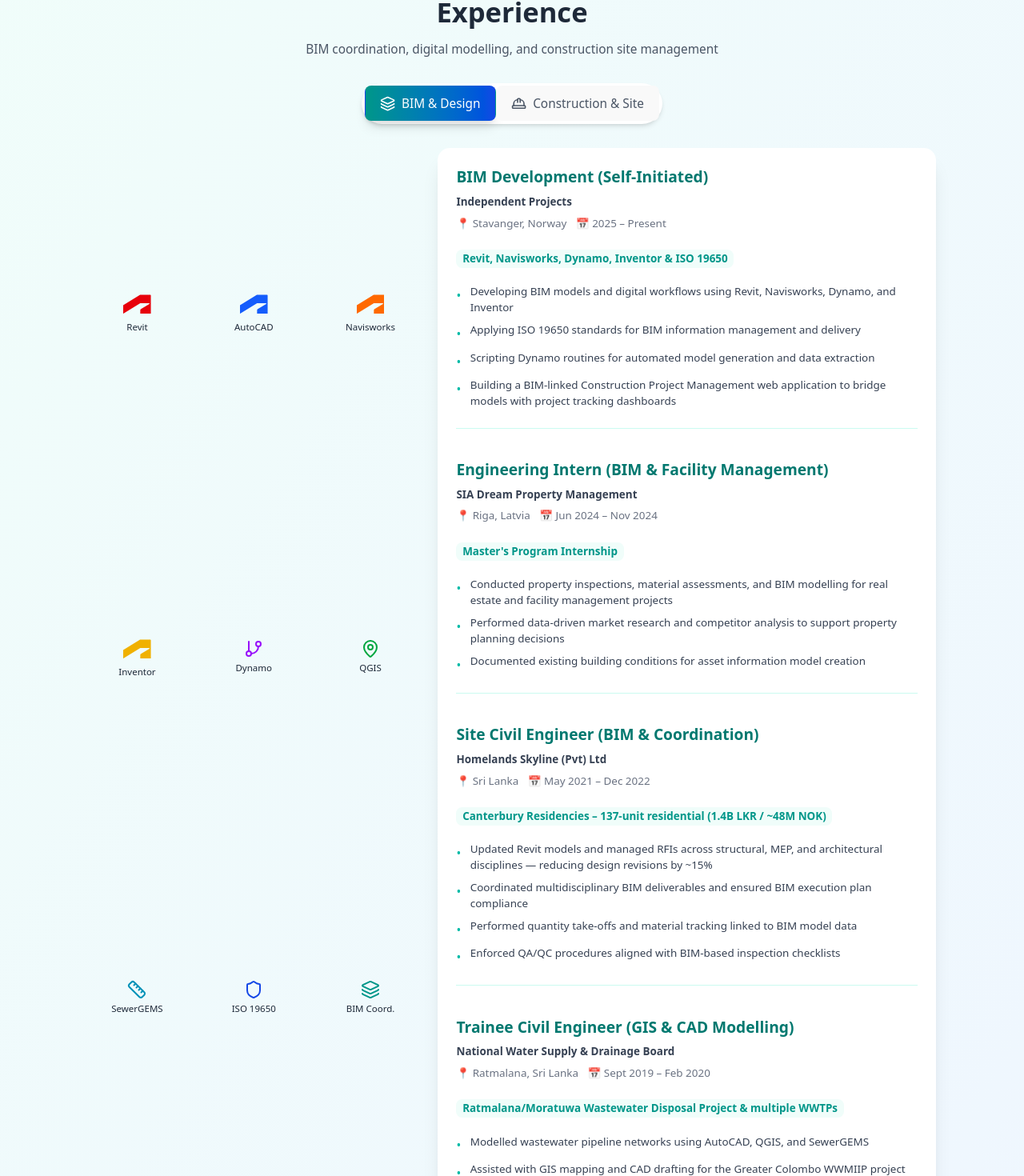
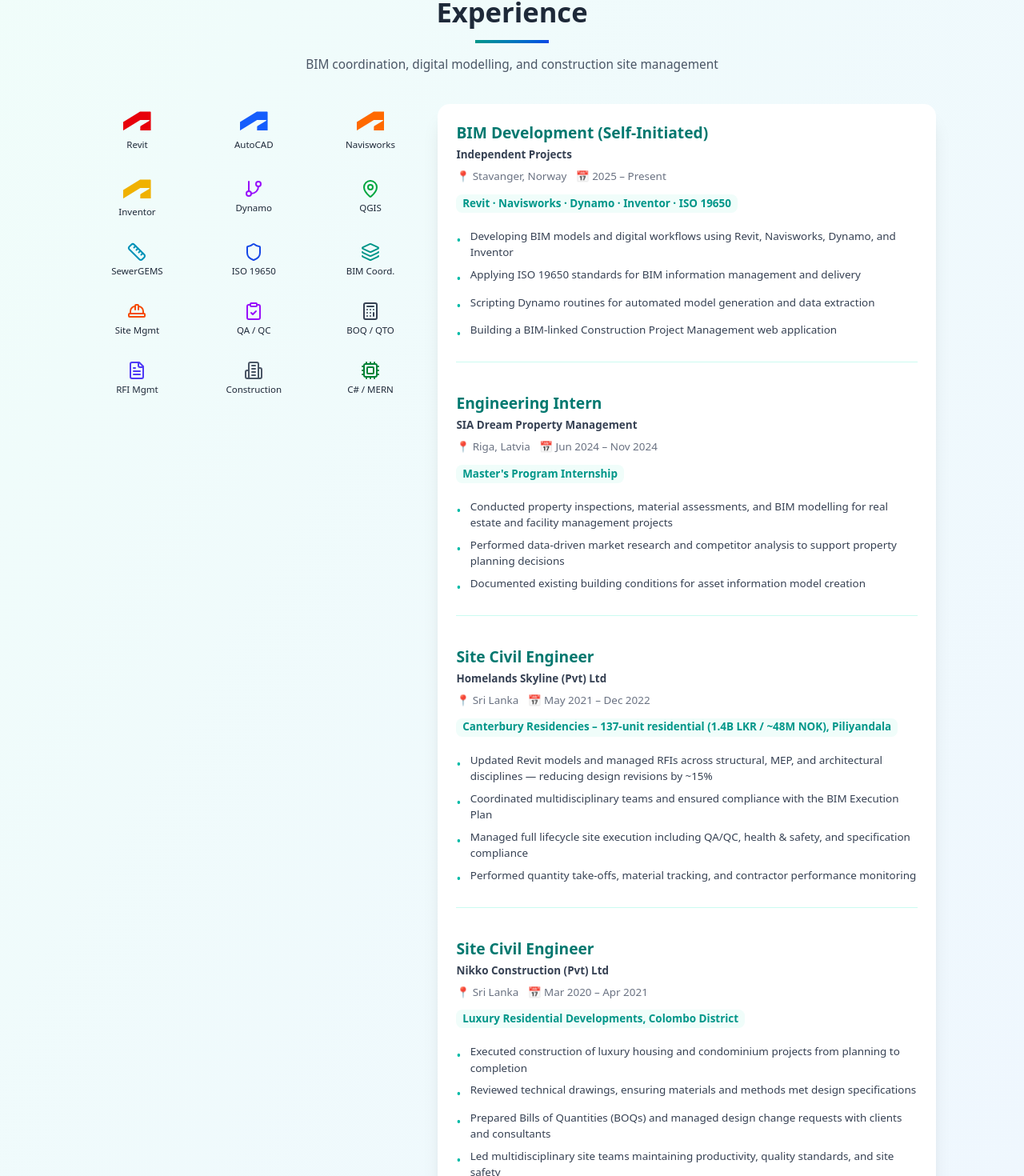
Before and after one commit to Gevindu-Piyawansha/gevindu-portfolio, a React (Vite) app: page / in a window 1280 px wide. Shown: the part 2073-3543 px from the top of the page at 80% size. Built offline with nearby package versions, Linux system fonts and the light colour scheme.

Commit message:
Collapse experience into single chronological timeline

```diff
--- a/src/components/Experience.jsx
+++ b/src/components/Experience.jsx
@@ -1,5 +1,4 @@
 import { SiAutodesk } from "react-icons/si";
-import { useState } from "react";
 import {
   Layers,
   Building2,
@@ -10,27 +9,26 @@
   FileText,
   Calculator,
   GitBranch,
-  Database,
+  Shield,
   Cpu,
-  Shield,
 } from "lucide-react";
 
-const bimExperiences = [
+const experiences = [
   {
     title: "BIM Development (Self-Initiated)",
     company: "Independent Projects",
     location: "Stavanger, Norway",
     duration: "2025 – Present",
-    project: "Revit, Navisworks, Dynamo, Inventor & ISO 19650",
+    project: "Revit · Navisworks · Dynamo · Inventor · ISO 19650",
     responsibilities: [
       "Developing BIM models and digital workflows using Revit, Navisworks, Dynamo, and Inventor",
       "Applying ISO 19650 standards for BIM information management and delivery",
       "Scripting Dynamo routines for automated model generation and data extraction",
-      "Building a BIM-linked Construction Project Management web application to bridge models with project tracking dashboards",
+      "Building a BIM-linked Construction Project Management web application",
     ],
   },
   {
-    title: "Engineering Intern (BIM & Facility Management)",
+    title: "Engineering Intern",
     company: "SIA Dream Property Management",
     location: "Riga, Latvia",
     duration: "Jun 2024 – Nov 2024",
@@ -42,20 +40,33 @@
     ],
   },
   {
-    title: "Site Civil Engineer (BIM & Coordination)",
+    title: "Site Civil Engineer",
     company: "Homelands Skyline (Pvt) Ltd",
     location: "Sri Lanka",
     duration: "May 2021 – Dec 2022",
-    project: "Canterbury Residencies – 137-unit residential (1.4B LKR / ~48M NOK)",
+    project: "Canterbury Residencies – 137-unit residential (1.4B LKR / ~48M NOK), Piliyandala",
     responsibilities: [
       "Updated Revit models and managed RFIs across structural, MEP, and architectural disciplines — reducing design revisions by ~15%",
-      "Coordinated multidisciplinary BIM deliverables and ensured BIM execution plan compliance",
-      "Performed quantity take-offs and material tracking linked to BIM model data",
-      "Enforced QA/QC procedures aligned with BIM-based inspection checklists",
+      "Coordinated multidisciplinary teams and ensured compliance with the BIM Execution Plan",
+      "Managed full lifecycle site execution including QA/QC, health & safety, and specification compliance",
+      "Performed quantity take-offs, material tracking, and contractor performance monitoring",
     ],
   },
   {
-    title: "Trainee Civil Engineer (GIS & CAD Modelling)",
+    title: "Site Civil Engineer",
+    company: "Nikko Construction (Pvt) Ltd",
+    location: "Sri Lanka",
+    duration: "Mar 2020 – Apr 2021",
+    project: "Luxury Residential Developments, Colombo District",
+    responsibilities: [
+      "Executed construction of luxury housing and condominium projects from planning to completion",
+      "Reviewed technical drawings, ensuring materials and methods met design specifications",
+      "Prepared Bills of Quantities (BOQs) and managed design change requests with clients and consultants",
+      "Led multidisciplinary site teams maintaining productivity, quality standards, and site safety",
+    ],
+  },
+  {
+    title: "Trainee Civil Engineer (Diploma Program)",
     company: "National Water Supply & Drainage Board",
     location: "Ratmalana, Sri Lanka",
     duration: "Sept 2019 – Feb 2020",
@@ -73,116 +84,14 @@
     duration: "Feb 2019 – Aug 2019",
     project: "Iconic Galaxy High Rise Building, Rajagiriya",
     responsibilities: [
-      "Verified structural works against approved drawings and assisted with 3D documentation",
-      "Recorded material testing data for quality databases and BIM-ready records",
-      "Coordinated with consultants on drawing amendments and site clarifications",
+      "Conducted site inspections, material testing, and quality checks for high-rise construction",
+      "Verified concrete quality, rebar placement, and structural works against approved drawings",
+      "Assisted with daily progress reports, contractor coordination, and project progress monitoring",
     ],
   },
 ];
 
-const siteExperiences = [
-  {
-    title: "Site Civil Engineer",
-    company: "Homelands Skyline (Pvt) Ltd",
-    location: "Sri Lanka",
-    duration: "May 2021 – Dec 2022",
-    project: "Canterbury Residencies – 137-unit residential project, Piliyandala",
-    responsibilities: [
-      "Managed full lifecycle site execution coordinating with architects, consultants, structural & MEP engineers",
-      "Enforced on-site health & safety, inspected concrete, rebar, and formwork for specification compliance",
-      "Prepared project schedules, monitored contractor performance, and tracked material procurement",
-      "Managed design change requests and client communications throughout construction phases",
-    ],
-  },
-  {
-    title: "Site Civil Engineer",
-    company: "Nikko Construction (Pvt) Ltd",
-    location: "Sri Lanka",
-    duration: "Mar 2020 – Apr 2021",
-    project: "Luxury Residential Developments, Colombo District",
-    responsibilities: [
-      "Executed construction of luxury housing and condominium projects from planning to completion",
-      "Reviewed technical drawings, ensuring materials and methods met design specifications",
-      "Led multidisciplinary site teams maintaining productivity, quality standards, and site safety",
-      "Prepared Bills of Quantities (BOQs) and managed design change requests with clients and consultants",
-    ],
-  },
-  {
-    title: "Trainee Civil Engineer",
-    company: "MAGA Engineering Pvt Ltd",
-    location: "Kotte, Sri Lanka",
-    duration: "Feb 2019 – Aug 2019",
-    project: "Iconic Galaxy High Rise Building, Rajagiriya",
-    responsibilities: [
-      "Conducted site inspections, material testing, and quality checks for high-rise building construction",
-      "Verified concrete quality, rebar placement, and structural works against approved drawings",
-      "Assisted with daily progress reports, contractor coordination, and project progress monitoring",
-    ],
-  },
-  {
-    title: "Trainee Civil Engineer",
-    company: "National Water Supply & Drainage Board",
-    location: "Ratmalana, Sri Lanka",
-    duration: "Sept 2019 – Feb 2020",
-    project: "Ratmalana/Moratuwa Wastewater Disposal Project",
-    responsibilities: [
-      "Supported design and planning of large-scale wastewater infrastructure",
-      "Contributed to maintenance planning for pipeline networks and treatment plant operations",
-      "Assisted senior engineers with on-site surveys and technical reporting",
-    ],
-  },
-];
-
-export default function Experience() {
-  const [activeTab, setActiveTab] = useState("bim");
-
-  const experiences = activeTab === "bim" ? bimExperiences : siteExperiences;
-
-  return (
-    <section
-      id="experience"
-      className="py-10 bg-gradient-to-br from-teal-50 to-blue-50 text-gray-800"
-    >
-      <h2 className="text-3xl sm:text-4xl font-bold mb-4 text-center">
-        Experience
-      </h2>
-      <p className="text-center text-gray-600 mb-8 max-w-2xl mx-auto">
-        BIM coordination, digital modelling, and construction site management
-      </p>
-
-      {/* Tab Navigation */}
-      <div className="flex justify-center mb-8">
-        <div className="bg-white rounded-full p-1 shadow-md inline-flex">
-          <button
-            onClick={() => setActiveTab("bim")}
-            className={`flex items-center gap-2 px-6 py-3 rounded-full font-semibold transition-all duration-300 ${
-              activeTab === "bim"
-                ? "bg-gradient-to-r from-teal-600 to-blue-700 text-white shadow-lg"
-                : "text-gray-600 hover:text-teal-600"
-            }`}
-          >
-            <Layers className="w-5 h-5" />
-            BIM &amp; Design
-          </button>
-          <button
-            onClick={() => setActiveTab("site")}
-            className={`flex items-center gap-2 px-6 py-3 rounded-full font-semibold transition-all duration-300 ${
-              activeTab === "site"
-                ? "bg-gradient-to-r from-teal-600 to-blue-700 text-white shadow-lg"
-                : "text-gray-600 hover:text-teal-600"
-            }`}
-          >
-            <HardHat className="w-5 h-5" />
-            Construction &amp; Site
-          </button>
-        </div>
-      </div>
-
-      <div className="flex flex-col lg:flex-row gap-6 max-w-6xl mx-auto px-6">
-        {/* Tool Icons */}
-        <div className="grid grid-cols-3 sm:grid-cols-4 lg:grid-cols-3 gap-4 sm:gap-6 justify-items-center w-full lg:w-2/5">
-          {activeTab === "bim"
-            ? [
+const tools = [
   { icon: SiAutodesk, color: "text-red-600", label: "Revit" },
   { icon: SiAutodesk, color: "text-blue-600", label: "AutoCAD" },
   { icon: SiAutodesk, color: "text-orange-500", label: "Navisworks" },
@@ -192,10 +101,32 @@
   { icon: Ruler, color: "text-cyan-600", label: "SewerGEMS" },
   { icon: Shield, color: "text-blue-700", label: "ISO 19650" },
   { icon: Layers, color: "text-teal-600", label: "BIM Coord." },
+  { icon: HardHat, color: "text-orange-600", label: "Site Mgmt" },
+  { icon: ClipboardCheck, color: "text-purple-600", label: "QA / QC" },
+  { icon: Calculator, color: "text-gray-700", label: "BOQ / QTO" },
   { icon: FileText, color: "text-indigo-600", label: "RFI Mgmt" },
-                { icon: Calculator, color: "text-gray-700", label: "BOQ / QTO" },
+  { icon: Building2, color: "text-gray-600", label: "Construction" },
   { icon: Cpu, color: "text-green-700", label: "C# / MERN" },
-              ].map(({ icon: Icon, color, label }, idx) => (
+];
+
+export default function Experience() {
+  return (
+    <section
+      id="experience"
+      className="py-10 bg-gradient-to-br from-teal-50 to-blue-50 text-gray-800"
+    >
+      <h2 className="text-3xl sm:text-4xl font-bold mb-4 text-center">
+        Experience
+      </h2>
+      <div className="w-16 sm:w-24 h-1 bg-gradient-to-r from-teal-600 to-blue-700 mx-auto mb-4"></div>
+      <p className="text-center text-gray-600 mb-10 max-w-2xl mx-auto">
+        BIM coordination, digital modelling, and construction site management
+      </p>
+
+      <div className="flex flex-col lg:flex-row gap-6 max-w-6xl mx-auto px-6">
+        {/* Tool Icons */}
+        <div className="grid grid-cols-3 sm:grid-cols-5 lg:grid-cols-3 gap-4 sm:gap-6 justify-items-center w-full lg:w-2/5 lg:self-start lg:sticky lg:top-28">
+          {tools.map(({ icon: Icon, color, label }, idx) => (
             <div
               key={`${label}-${idx}`}
               className="flex flex-col items-center justify-center space-y-1 p-1"
@@ -207,59 +138,32 @@
                 {label}
               </span>
             </div>
-              ))
-            : [
-                { icon: HardHat, color: "text-orange-600", label: "Site Mgmt" },
-                { icon: ClipboardCheck, color: "text-purple-600", label: "QA / QC" },
-                { icon: FileText, color: "text-indigo-600", label: "BOQ" },
-                { icon: Calculator, color: "text-cyan-600", label: "Structural" },
-                { icon: Building2, color: "text-gray-700", label: "Construction" },
-                { icon: MapPin, color: "text-blue-500", label: "Surveying" },
-                { icon: Shield, color: "text-green-700", label: "H&S" },
-                { icon: Database, color: "text-teal-600", label: "Reporting" },
-                { icon: Layers, color: "text-blue-600", label: "Coordination" },
-                { icon: Ruler, color: "text-red-500", label: "Inspection" },
-                { icon: FileText, color: "text-red-500", label: "Specs Review" },
-                { icon: Calculator, color: "text-green-600", label: "Scheduling" },
-              ].map(({ icon: Icon, color, label }, idx) => (
-                <div
-                  key={`${label}-${idx}`}
-                  className="flex flex-col items-center justify-center space-y-2 p-2"
-                >
-                  <Icon
-                    className={`text-4xl sm:text-5xl ${color} hover:scale-110 transition-transform duration-200`}
-                  />
-                  <span className="text-center text-xs sm:text-sm font-medium">
-                    {label}
-                  </span>
-                </div>
           ))}
         </div>
 
-        {/* Experience Timeline */}
+        {/* Timeline */}
         <div className="bg-white p-4 sm:p-6 rounded-2xl shadow-xl flex flex-col space-y-6 w-full lg:w-3/5">
           {experiences.map((exp, index) => (
             <div key={index}>
               {index > 0 && (
                 <div className="border-t border-teal-100 mb-6 pt-4"></div>
               )}
-              <div>
-                <h3 className="text-lg sm:text-xl font-bold text-teal-700 mb-2">
+              <h3 className="text-lg sm:text-xl font-bold text-teal-700 mb-1">
                 {exp.title}
               </h3>
-                <p className="text-sm sm:text-sm font-semibold text-gray-700 mb-1">
+              <p className="text-sm font-semibold text-gray-700 mb-1">
                 {exp.company}
               </p>
               <div className="flex flex-wrap gap-3 text-xs sm:text-sm text-gray-500 mt-2 mb-3">
-                  <span className="flex items-center gap-1">📍 {exp.location}</span>
-                  <span className="flex items-center gap-1">📅 {exp.duration}</span>
+                <span>📍 {exp.location}</span>
+                <span>📅 {exp.duration}</span>
               </div>
               {exp.project && (
-                  <p className="text-xs sm:text-sm text-teal-600 font-semibold mt-3 mb-2 bg-teal-50 px-2 py-0.5 rounded-lg inline-block">
+                <p className="text-xs sm:text-sm text-teal-600 font-semibold mb-2 bg-teal-50 px-2 py-0.5 rounded-lg inline-block">
                   {exp.project}
                 </p>
               )}
-                <ul className="mt-3 space-y-2 text-gray-700 text-sm sm:text-sm">
+              <ul className="mt-3 space-y-2 text-gray-700 text-sm">
                 {exp.responsibilities.map((resp, idx) => (
                   <li key={idx} className="flex items-start gap-3 leading-normal">
                     <span className="text-teal-500 mt-1 text-base">•</span>
@@ -268,7 +172,6 @@
                 ))}
               </ul>
             </div>
-            </div>
           ))}
         </div>
       </div>
```
Lines whose indentation alone changed are shown as unchanged.
